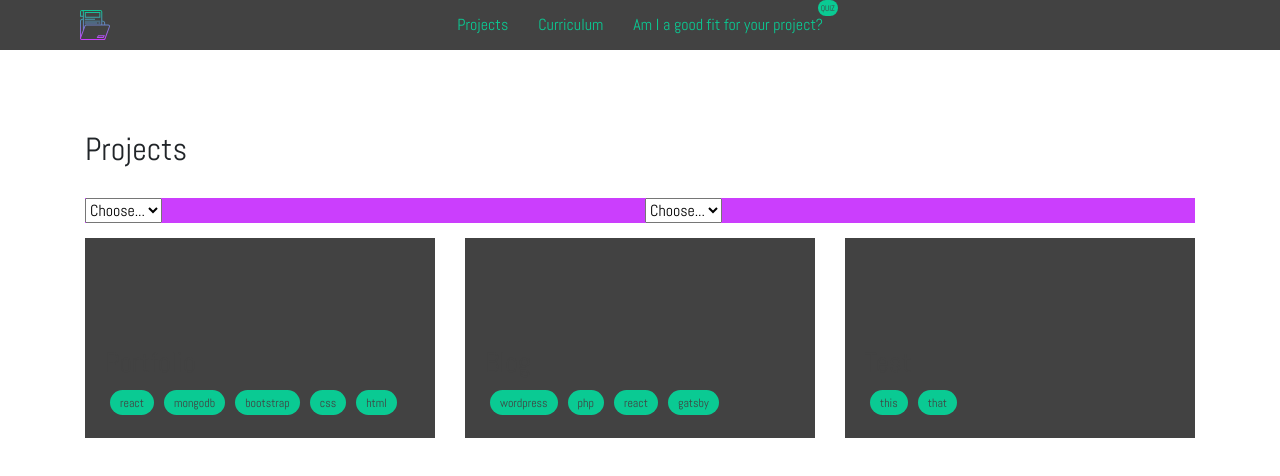
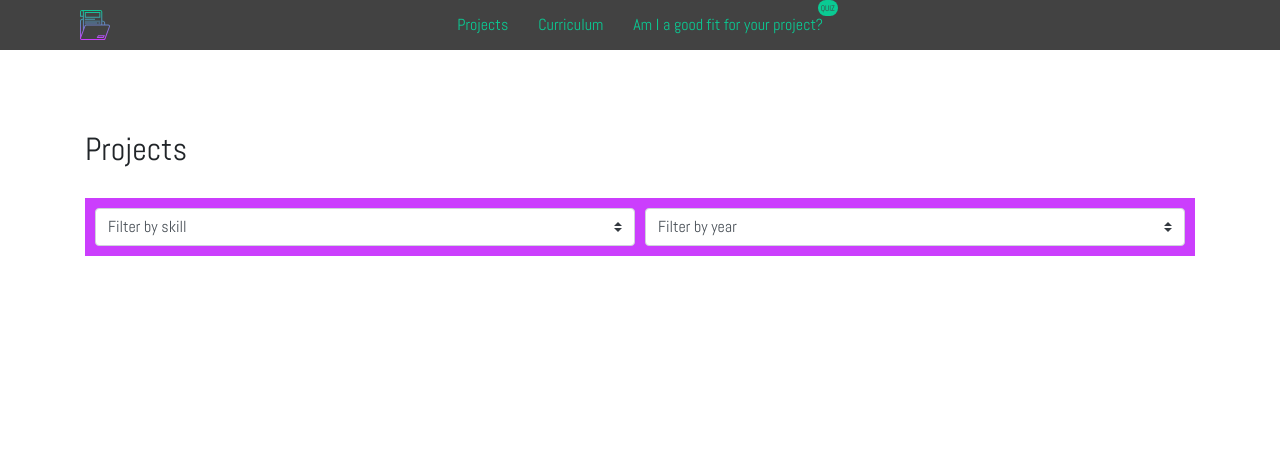
Before and after one commit to aluiza22/react-portfolio, a React (Create React App) app: page / in a window 1280 px wide. Shown: the top 476 px of the page. Built offline with nearby package versions, Linux system fonts and the light colour scheme.

Commit message:
day 4 / filter layout adjusts and starting to implement the filter funcionality

```diff
--- a/src/App.css
+++ b/src/App.css
@@ -1,8 +1,6 @@
 @import url('https://fonts.googleapis.com/css2?family=Abel&display=swap');
-.App {
-  font-family: Abel, sans-serif;
-  text-align: left;
-}
+
+* {outline: 0;}
 
 html,
 body {
@@ -10,7 +8,18 @@ body {
   padding: 0;
 }
 
+.App {
+  font-family: Abel, sans-serif;
+  text-align: left;
+}
+
 .full_section {
   padding-top: 80px;
   padding-bottom: 80px;
 }
+
+.custom-select:focus {
+    border-color: #4ccb94;
+    outline: 0;
+    box-shadow: 0 0 0 0.1rem #01ff91;
+}
--- a/src/App.js
+++ b/src/App.js
@@ -1,6 +1,6 @@
 import React from "react";
 import { Header } from "./components/Header";
-import { Project } from "./components/Project";
+import { ProjectListing } from "./components/ProjectListing";
 import { ProjectFilter } from "./components/ProjectFilter";
 import "./App.css";
 
@@ -12,15 +12,7 @@ function App() {
         <h2>Projects</h2>
         <ProjectFilter />
         <div className="card-deck">
-          <Project
-            pname="Portfolio"
-            ptags={["react", "mongodb", "bootstrap", "css", "html"]}
-          />
-          <Project
-            pname="Blog"
-            ptags={["wordpress", "php", "react", "gatsby"]}
-          />
-          <Project pname="Test" ptags={["this", "that"]} />
+
         </div>
       </section>
     </div>
--- a/src/components/Project.js
+++ b/src/components/Project.js
@@ -1,6 +1,5 @@
 import React from "react";
 import styled from "styled-components";
-//import { Devices } from "../core/Devices";
 import { Theme } from "../core/Theme";
 import { Tag } from "./Tag";
 
--- a/src/components/ProjectFilter.js
+++ b/src/components/ProjectFilter.js
@@ -9,27 +9,60 @@ const ProjectFilterContainer = styled.div`
   `;
 
 const FilterForm = styled.form`
-
+  padding: 10px;
 `;
 
+export class ProjectFilter extends React.Component {
+  state = {
+      skillFilter: ""
+    };
 
-export const ProjectFilter = (props) => {
+  render() {
+    const { skillFilter } = this.state;
     return (
       <ProjectFilterContainer>
         <FilterForm className="form-row">
           <div className="col">
-          <select className="form-select" id="skill">
-            <option value="">Choose...</option>
+            <select
+              className="custom-select"
+              id="skill"
+              value={skillFilter}
+              onChange={e => {
+                  this.setState({ skillFilter: e.currentTarget.value });
+                  alert(`The skill filtered is ${e.currentTarget.value}`);
+              }}>
+              <option value="" selected disabled>Filter by skill</option>
+              <option value="HTML">HTML</option>
+              <option value="CSS">CSS</option>
+              <option value="JavaScript">JavaScript</option>
+              <option value="JQuery">JQuery</option>
+              <option value="PHP">PHP</option>
+              <option value="Wordpress">Wordpress</option>
+              <option value="Magento">Magento</option>
+              <option value="React Native">React Native</option>
+              <option value="React">React</option>
+              <option value="MySQL">MySQL</option>
+              <option value="PostgreSQL">PostgreSQL</option>
+              <option value="MongoDB">MongoDB</option>
             </select>
           </div>
           <div className="col">
-          <select className="form-select" id="year">
-            <option value="">Choose...</option>
+            <select className="custom-select" id="year">
+              <option value="" selected disabled>Filter by year</option>
+              <option value="2013">2013</option>
+              <option value="2014">2014</option>
+              <option value="2015">2015</option>
+              <option value="2016">2016</option>
+              <option value="2017">2017</option>
+              <option value="2018">2018</option>
+              <option value="2019">2019</option>
+              <option value="2020">2020</option>
             </select>
           </div>
       </FilterForm>
       </ProjectFilterContainer>
     );
-};
+  }
+}
 
 export default ProjectFilter;
--- /dev/null
+++ b/src/components/ProjectListing.js
@@ -0,0 +1,35 @@
+import React from "react";
+import styled from "styled-components";
+import { Theme } from "../core/Theme";
+import { Project } from "./Project";
+
+// inspired on https://github.com/jpreecedev/premium-property-finder/blob/master/src/context/PropertyListingsProvider.js
+
+const DefaultState = {
+  propertyListings: [],
+  filter: {}
+}
+
+const ProjectList = styled.div`
+  position: relative;
+  max-width: 100%;
+  border: none;
+`;
+
+export const ProjectListing = (props) => {
+  return (
+    <ProjectList className="card-deck">
+      <Project
+            pname="Portfolio"
+            ptags={["react", "mongodb", "bootstrap", "css", "html"]}
+          />
+      <Project
+        pname="Blog"
+        ptags={["wordpress", "php", "react", "gatsby"]}
+      />
+      <Project pname="Test" ptags={["this", "that"]} />
+    </ProjectList>
+  );
+};
+
+export default ProjectListing;
```
Lines whose indentation alone changed are shown as unchanged.
